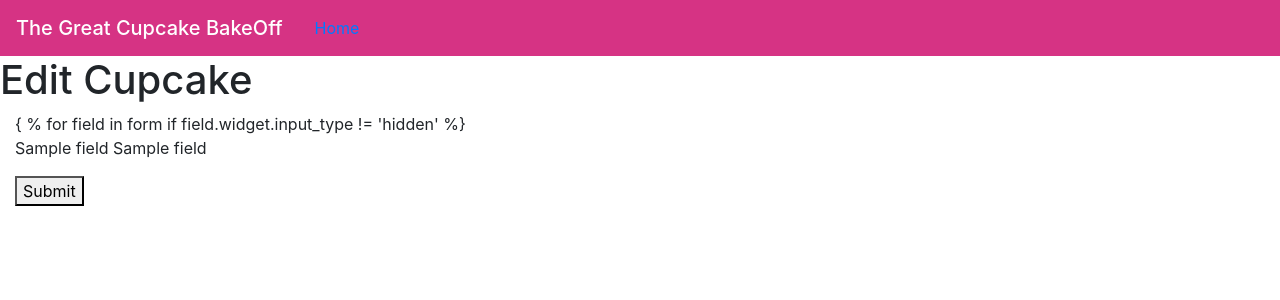
After one commit to acmenes/cupcakes, a Flask app: template templates/edit.html in a window 1280 px wide. The commit adds this page. Shown: the top 300 px of the page. Run offline with Flask 2, Linux system fonts and the light colour scheme; tables that the repository leaves empty hold one stand-in row (values such as "Sample post"); the template is opened without the code that fills it: values that come from a table or form of the project are taken from there, most other values are stand-ins (such as "Sample title", 1, 10 or a date in 2020); some libraries are stand-ins or nearby versions.

Commit message:
more changes

```diff
--- a/app.py
+++ b/app.py
@@ -57,7 +57,7 @@ def add_cupcake():
     else:
         return render_template('form.html', form=form)
 
-@app.route('/api/cupcakes/submit', methods=["GET"])
+@app.route('/api/cupcakes/submit', methods=["POST"])
 def add_cupcake_db():
     new_cupcake = Cupcake()
 
@@ -83,11 +83,16 @@ def edit_cupcake(cupcake_id):
         return redirect ('/api/cupcakes')
 
     else:
-        return "edit"
+        return jsonify(cupcake = cupcake.serialize())
 
-@app.route('/api/cupcakes/<int:cupcake_id>/delete')
-def delete_cupcake():
-    return "delete"
+@app.route('/api/cupcakes/<int:cupcake_id>/delete', methods =["DELETE"])
+def delete_cupcake(cupcake_id):
+    cupcake = Cupcake.query.get_or_404(cupcake_id)
+
+    db.session.delete(cupcake)
+    db.session.commit()
+
+    return jsonify(message="Cupcake has been deleted")
 
 ### JSON ROUTES ###
 
@@ -98,5 +103,5 @@ def json_cupcakes():
 
 @app.route('/json/cupcakes/<int:cupcake_id>')
 def single_cupcake_json(cupcake_id):
-    serialize_cupcake = [cupcake.serialze() for cupcake in Cupcake.query.get_or_404(cupcake_id)]
-    return jsonify(serialize_cupcake)
+    cupcake = Cupcake.query.get_or_404(cupcake_id)
+    return jsonify(cupcake = cupcake.serialize())
--- a/templates/base.html
+++ b/templates/base.html
@@ -10,6 +10,7 @@
 <body>
     <nav class="navbar navbar-expand-lg navbar-dark" style="background-color: #d63384;">
         <span class="navbar-brand mb-0 h1">The Great Cupcake BakeOff</span>
+        <a class="nav-link" href="/api/cupcakes">Home</a>
       </nav>
 
 {% block content %}{% endblock %}
--- a/templates/cupcake.html
+++ b/templates/cupcake.html
@@ -10,7 +10,8 @@
                 <h5 class="card-title">{{ cupcake.flavor }}</h5>
                 <p class="card-text">Size: {{ cupcake.size }}</p>
                 <p class="card-text">Rating: {{ cupcake.rating }}</p>
-                <a href="#" class="btn btn-primary">Go somewhere</a>
+                <a href="/api/cupcakes/{{ cupcake.id }}/edit" class="btn btn-primary">Edit</a>
+                <a href="/api/cupcakes/{{ cupcake.id }}/delete" class="btn btn-danger">Delete</a>
                 </div>
             </div>
 
--- /dev/null
+++ b/templates/edit.html
@@ -0,0 +1,27 @@
+{% extends 'base.html' %}
+
+{% block content %}
+
+<h1>Edit Cupcake</h1>
+
+<div class="container-fluid">
+    <form id="add-cupcake" method="POST">
+        {{ form.hidden_tag() }}
+
+        { % for field in form
+            if field.widget.input_type != 'hidden' %}
+
+        <p>
+            {{ field.label }}
+            {{ field }}
+        </p>
+
+        {% for error in field.errors %}
+        {{error}}
+        {% endfor %}
+
+        <button type="submit">Submit</button>
+    </form>
+</div>
+
+{% endblock %}
--- a/templates/home.html
+++ b/templates/home.html
@@ -10,7 +10,7 @@
                 <h5 class="card-title">{{ cupcake.flavor }}</h5>
                 <p class="card-text">Size: {{ cupcake.size }}</p>
                 <p class="card-text">Rating: {{ cupcake.rating }}</p>
-                <a href="#" class="btn btn-primary">Go somewhere</a>
+                <a href="/api/cupcakes/{{ cupcake.id }}" class="btn btn-primary">View</a>
                 </div>
             </div>
         {% endfor %}
```
Also changed, not shown: seed.py (+8 -1 lines).
